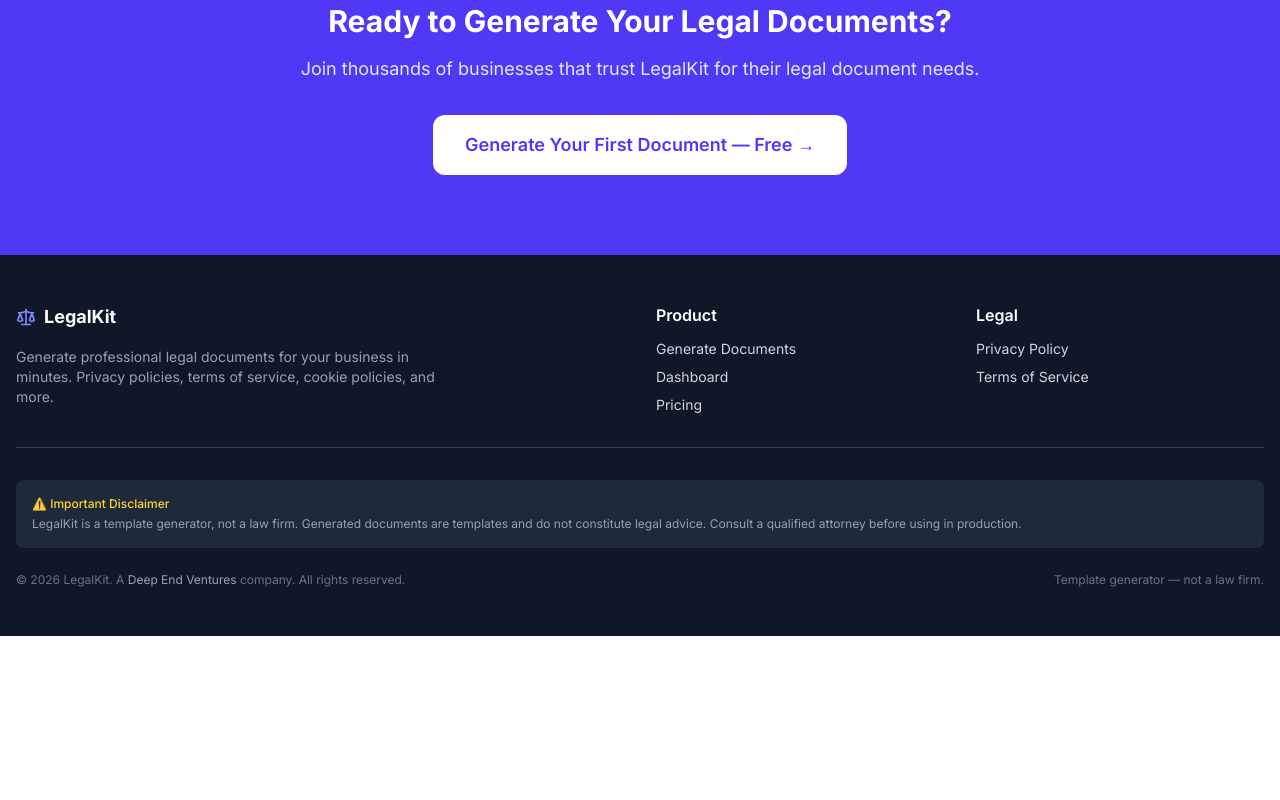
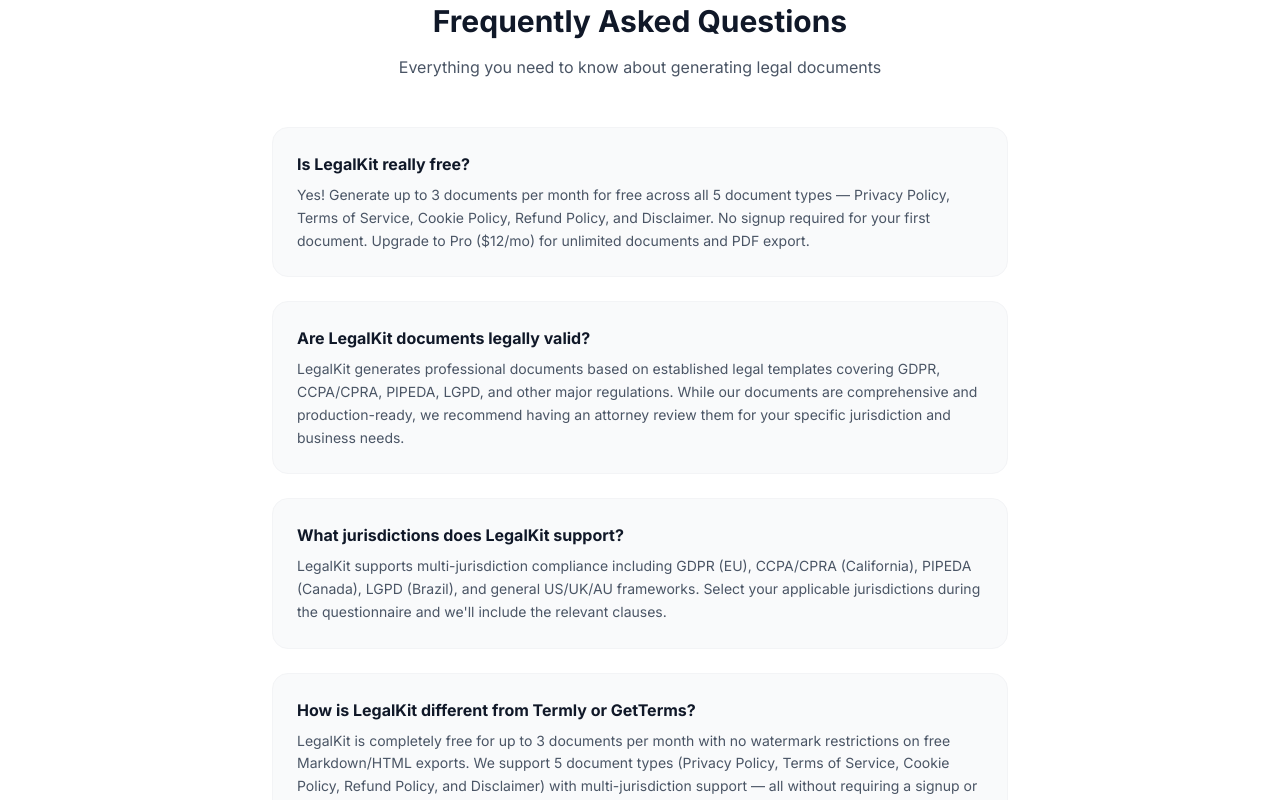
Before and after one commit to deep-end-ventures/legalkit, a Next.js app: page / in a window 1280 px wide. Shown: the part 3820-4620 px from the top of the page. Before the commit the page ends 4456 px from the top, so only its background shows below. Built offline with nearby package versions, Linux system fonts and the light colour scheme; no server answers.

Commit message:
feat: add FAQ section with JSON-LD FAQPage schema to homepage

```diff
--- a/src/app/page.tsx
+++ b/src/app/page.tsx
@@ -235,6 +235,68 @@ export default function HomePage() {
         </div>
       </section>
 
+      {/* FAQ */}
+      <section className="py-20 bg-white">
+        <div className="max-w-3xl mx-auto px-4">
+          <h2 className="text-3xl font-bold text-center text-gray-900 mb-4">Frequently Asked Questions</h2>
+          <p className="text-gray-600 text-center mb-12 max-w-xl mx-auto">Everything you need to know about generating legal documents</p>
+          <div className="space-y-6">
+            {[
+              {
+                q: "Is LegalKit really free?",
+                a: "Yes! Generate up to 3 documents per month for free across all 5 document types — Privacy Policy, Terms of Service, Cookie Policy, Refund Policy, and Disclaimer. No signup required for your first document. Upgrade to Pro ($12/mo) for unlimited documents and PDF export.",
+              },
+              {
+                q: "Are LegalKit documents legally valid?",
+                a: "LegalKit generates professional documents based on established legal templates covering GDPR, CCPA/CPRA, PIPEDA, LGPD, and other major regulations. While our documents are comprehensive and production-ready, we recommend having an attorney review them for your specific jurisdiction and business needs.",
+              },
+              {
+                q: "What jurisdictions does LegalKit support?",
+                a: "LegalKit supports multi-jurisdiction compliance including GDPR (EU), CCPA/CPRA (California), PIPEDA (Canada), LGPD (Brazil), and general US/UK/AU frameworks. Select your applicable jurisdictions during the questionnaire and we'll include the relevant clauses.",
+              },
+              {
+                q: "How is LegalKit different from Termly or GetTerms?",
+                a: "LegalKit is completely free for up to 3 documents per month with no watermark restrictions on free Markdown/HTML exports. We support 5 document types (Privacy Policy, Terms of Service, Cookie Policy, Refund Policy, and Disclaimer) with multi-jurisdiction support — all without requiring a signup or credit card.",
+              },
+              {
+                q: "Can I customize the generated documents?",
+                a: "Absolutely. The guided questionnaire lets you customize every section: your business details, data practices, cookie usage, refund windows, and applicable jurisdictions. Download in Markdown or HTML and make further edits as needed.",
+              },
+              {
+                q: "Do I need a privacy policy for my website?",
+                a: "Yes — if your website collects any personal data (including through cookies, analytics, or contact forms), privacy regulations like GDPR and CCPA require a privacy policy. Most app stores and ad networks also require one. LegalKit makes it easy to generate a compliant policy in minutes.",
+              },
+            ].map((faq) => (
+              <div key={faq.q} className="bg-gray-50 rounded-2xl p-6 border border-gray-100">
+                <h3 className="font-bold text-gray-900 mb-2">{faq.q}</h3>
+                <p className="text-gray-600 text-sm leading-relaxed">{faq.a}</p>
+              </div>
+            ))}
+          </div>
+          <script
+            type="application/ld+json"
+            dangerouslySetInnerHTML={{
+              __html: JSON.stringify({
+                "@context": "https://schema.org",
+                "@type": "FAQPage",
+                mainEntity: [
+                  { q: "Is LegalKit really free?", a: "Yes! Generate up to 3 documents per month for free across all 5 document types — Privacy Policy, Terms of Service, Cookie Policy, Refund Policy, and Disclaimer. No signup required for your first document. Upgrade to Pro ($12/mo) for unlimited documents and PDF export." },
+                  { q: "Are LegalKit documents legally valid?", a: "LegalKit generates professional documents based on established legal templates covering GDPR, CCPA/CPRA, PIPEDA, LGPD, and other major regulations. While our documents are comprehensive and production-ready, we recommend having an attorney review them for your specific jurisdiction and business needs." },
+                  { q: "What jurisdictions does LegalKit support?", a: "LegalKit supports multi-jurisdiction compliance including GDPR (EU), CCPA/CPRA (California), PIPEDA (Canada), LGPD (Brazil), and general US/UK/AU frameworks. Select your applicable jurisdictions during the questionnaire and we'll include the relevant clauses." },
+                  { q: "How is LegalKit different from Termly or GetTerms?", a: "LegalKit is completely free for up to 3 documents per month with no watermark restrictions on free Markdown/HTML exports. We support 5 document types with multi-jurisdiction support — all without requiring a signup or credit card." },
+                  { q: "Can I customize the generated documents?", a: "Absolutely. The guided questionnaire lets you customize every section: your business details, data practices, cookie usage, refund windows, and applicable jurisdictions. Download in Markdown or HTML and make further edits as needed." },
+                  { q: "Do I need a privacy policy for my website?", a: "Yes — if your website collects any personal data (including through cookies, analytics, or contact forms), privacy regulations like GDPR and CCPA require a privacy policy. Most app stores and ad networks also require one. LegalKit makes it easy to generate a compliant policy in minutes." },
+                ].map((faq) => ({
+                  "@type": "Question",
+                  name: faq.q,
+                  acceptedAnswer: { "@type": "Answer", text: faq.a },
+                })),
+              }),
+            }}
+          />
+        </div>
+      </section>
+
       {/* CTA */}
       <section className="py-20 bg-indigo-600">
         <div className="max-w-3xl mx-auto px-4 text-center">
```
